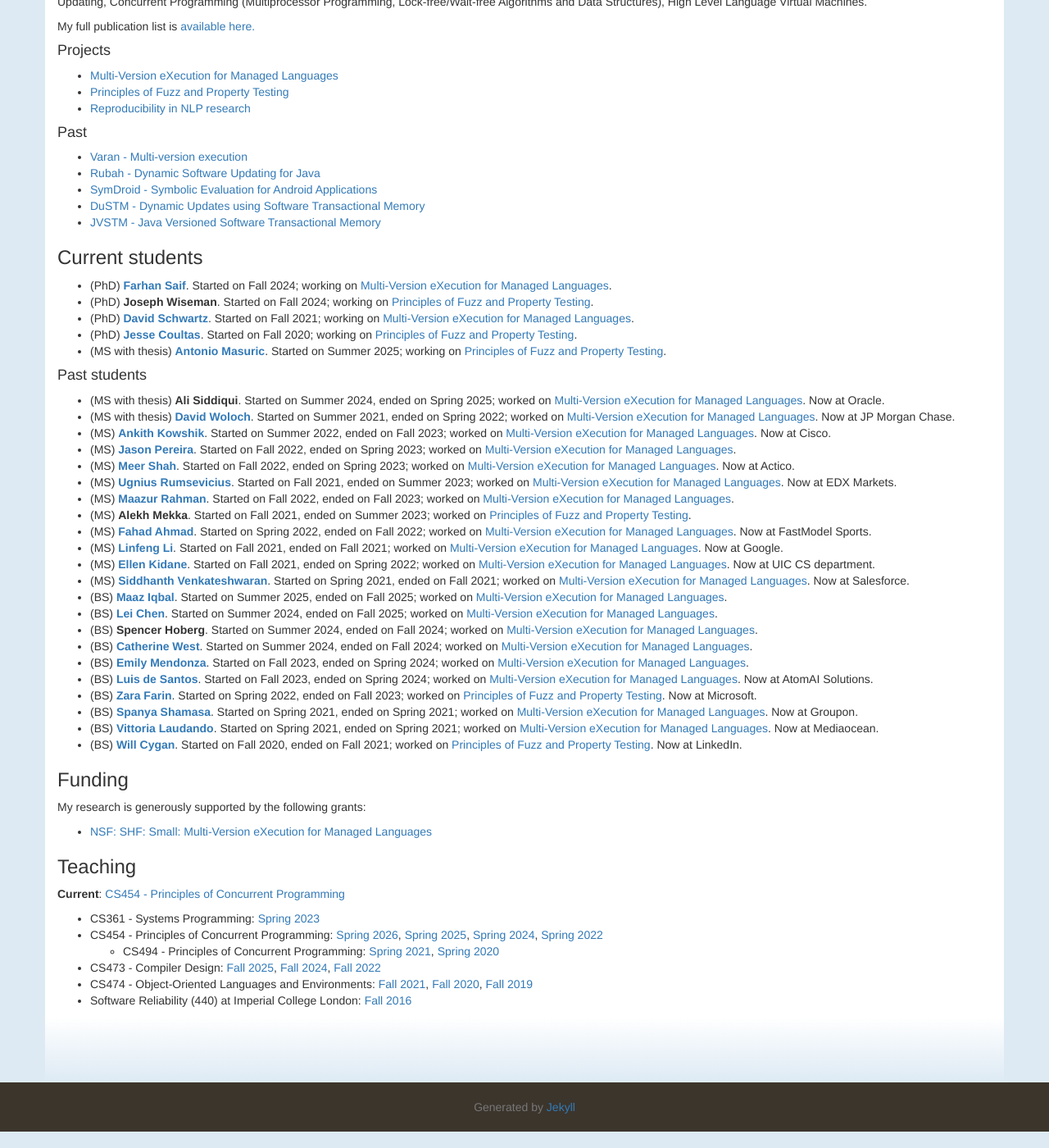
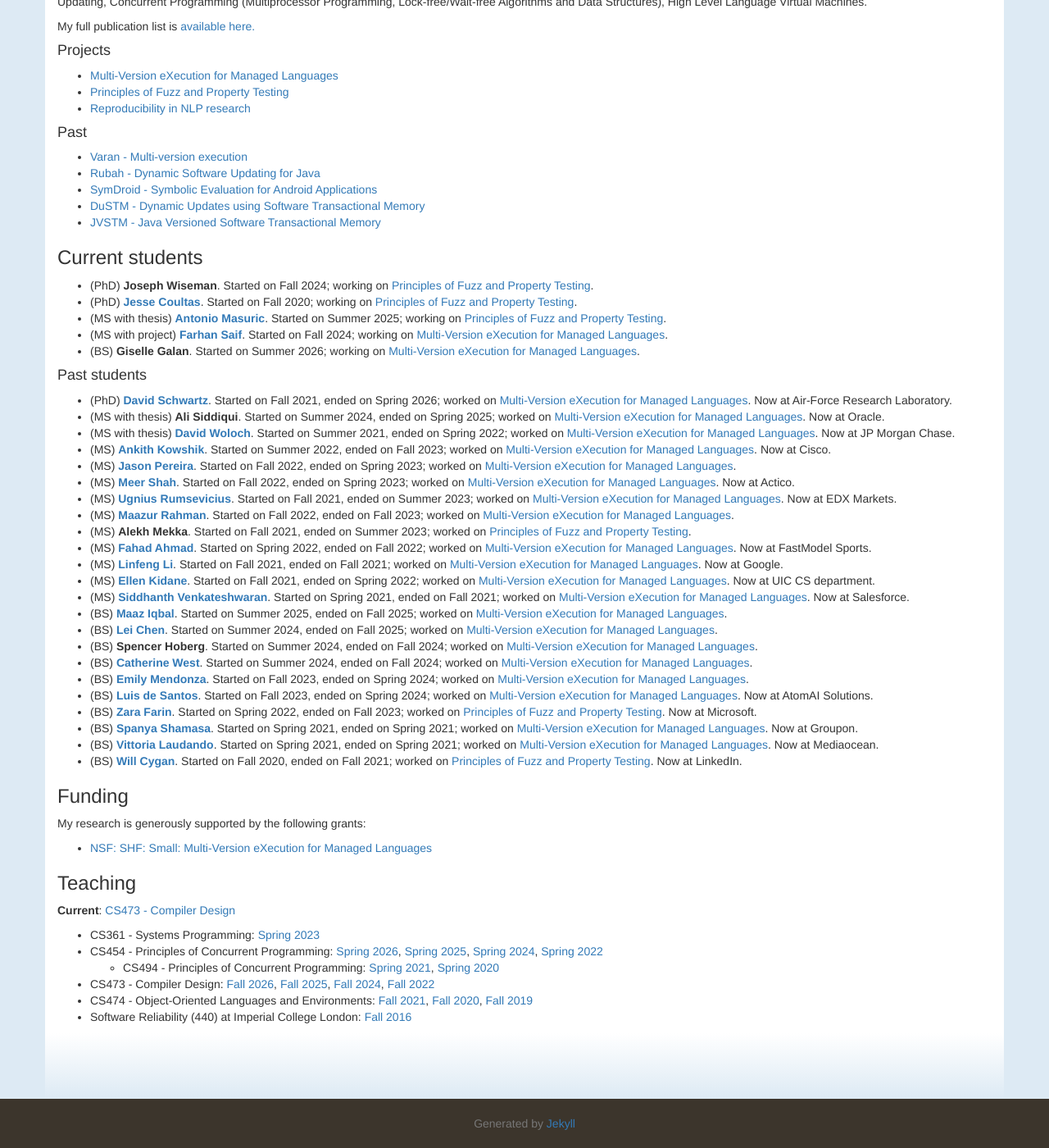
Before and after one commit to luisggpina/personal-website, a Jekyll site: the page built from index.md, in a window 1280 px wide and 1400 px high, scrolled down 1146 px. Shown: the whole window at 82% size. Built offline with Jekyll 4.4.1, drawn with Linux system fonts in a browser that asks for light colours; nearby versions of some CDN libraries; some web fonts are replaced.

Commit message:
Updated students and teaching

```diff
--- a/_data/students.yml
+++ b/_data/students.yml
@@ -1,11 +1,4 @@
 # PhD
-fsaif:
-  name: Farhan Saif
-  start: Fall 2024
-  level: phd
-  projects:
-    - mvxhll
-  url: https://farhansaif.xyz/
 jwiseman:
   name: Joseph Wiseman
   start: Fall 2024
@@ -15,10 +8,12 @@ jwiseman:
 dschwartz:
   name: David Schwartz
   start: Fall 2021
+  end: Spring 2026
   level: phd
   projects:
     - mvxhll
   linkedin: david-schwartz-027011116
+  nowat: Air-Force Research Laboratory
 jcoultas:
   name: Jesse Coultas
   start: Fall 2020
@@ -61,6 +56,13 @@ dwoloch:
   end: Spring 2022
   nowat: JP Morgan Chase
 # MS
+fsaif:
+  name: Farhan Saif
+  start: Fall 2024
+  level: msp
+  projects:
+    - mvxhll
+  url: https://farhansaif.xyz/
 akwshik:
   name: Ankith Kowshik
   type: ms
@@ -158,6 +160,12 @@ svenkateshwaran:
   linkedin: siddhanth-venkateshwaran
   nowat: Salesforce
 # BS
+ggalan:
+  name: Giselle Galan
+  level: bs
+  start: Summer 2026
+  projects:
+    - mvxhll
 miqbal:
   name: Maaz Iqbal
   level: bs
--- a/index.md
+++ b/index.md
@@ -95,7 +95,7 @@ My full publication list is <a href="publications.year.html">available here.</a>
     {% assign key     = key_val[0] %}
     {% if student.end == nil %}
         <li>({% case student.level %}
-        {% when "phd" %}PhD{% when "ms" %}MS{% when "mst" %}MS with thesis{% when "bs" %}BS{% endcase %})
+        {% when "phd" %}PhD{% when "ms" %}MS{% when "mst" %}MS with thesis{% when "msp" %}MS with project{% when "bs" %}BS{% endcase %})
             {% include student_line.html %}
         </li>
     {% endif %}
@@ -109,7 +109,7 @@ My full publication list is <a href="publications.year.html">available here.</a>
     {% assign key     = key_val[0] %}
     {% if student.end != nil %}
         <li>({% case student.level %}
-        {% when "phd" %}PhD{% when "ms" %}MS{% when "mst" %}MS with thesis{% when "bs" %}BS{% endcase %})
+        {% when "phd" %}PhD{% when "ms" %}MS{% when "mst" %}MS with thesis{% when "msp" %}MS with project{% when "bs" %}BS{% endcase %})
             {% include student_line.html %}
         </li>
     {% endif %}
@@ -123,7 +123,7 @@ My research is generously supported by the following grants:
 
 ### Teaching
 
-**Current**: [CS454 - Principles of Concurrent Programming](https://cs474-uic.github.io/cs454-s26-site/)
+**Current**: [CS473 - Compiler Design](https://cs474-uic.github.io/cs473-f26-site/)
 
 * CS361 - Systems Programming: [Spring 2023](https://cs474-uic.github.io/cs361-s23-site/)
 * CS454 - Principles of Concurrent Programming:
@@ -134,6 +134,10 @@ My research is generously supported by the following grants:
     * CS494 - Principles of Concurrent Programming:
 [Spring 2021](https://cs474-uic.github.io/cs494-spring2021-site/),
 [Spring 2020](https://luisggpina.github.io/cs494-s20-site/)
-* CS473 - Compiler Design: [Fall 2025](https://cs474-uic.github.io/cs473-f25-site/), [Fall 2024](https://cs474-uic.github.io/cs473-f24-site/), [Fall 2022](https://cs474-uic.github.io/cs473-f22-site/)
+* CS473 - Compiler Design:
+[Fall 2026](https://cs474-uic.github.io/cs473-f26-site/),
+[Fall 2025](https://cs474-uic.github.io/cs473-f25-site/),
+[Fall 2024](https://cs474-uic.github.io/cs473-f24-site/),
+[Fall 2022](https://cs474-uic.github.io/cs473-f22-site/)
 * CS474 - Object-Oriented Languages and Environments: [Fall 2021](https://cs474-uic.github.io/cs474-fall2021-site/), [Fall 2020](https://cs474-uic.github.io/cs474-fall2020-site/), [Fall 2019](https://luisggpina.github.io/cs474-2019-site/)
 * Software Reliability (440) at Imperial College London: [Fall 2016](http://multicore.doc.ic.ac.uk/SoftwareReliability/2016-2017/)
```
